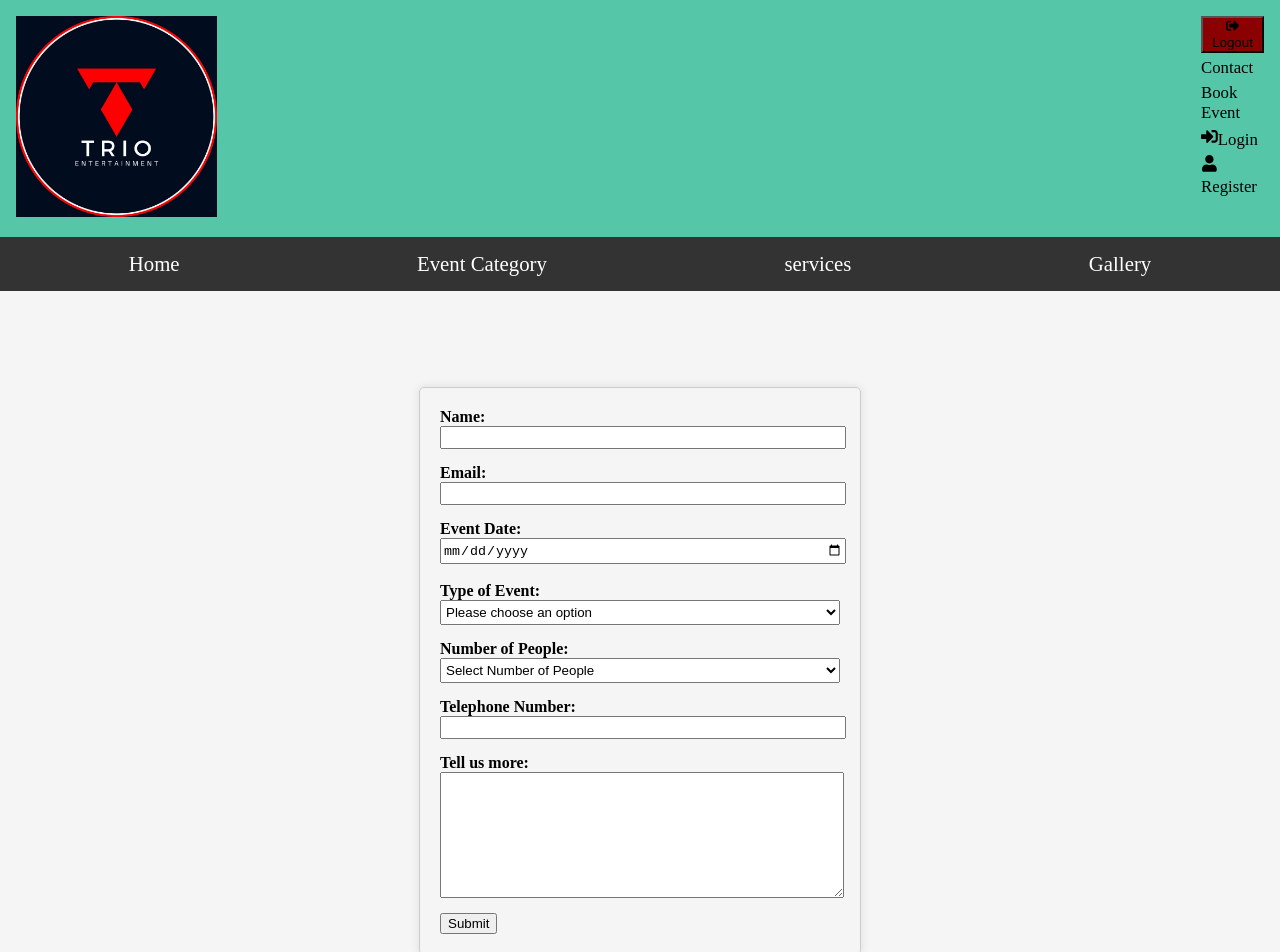
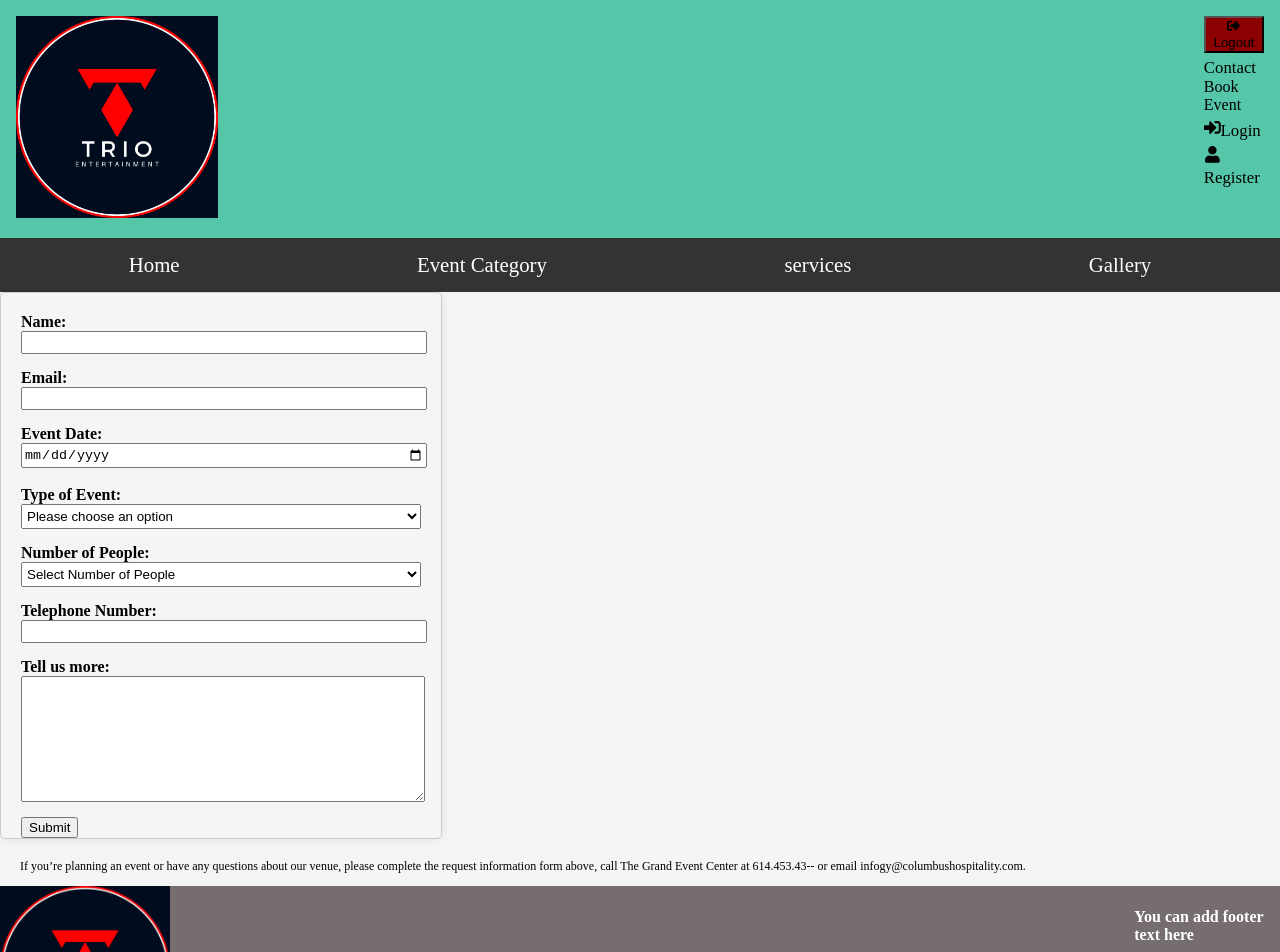
Before and after one commit to GeorgetteOlinga/TrioEventCenter-MERN-PROJECT, a React (Vite) app in the folder frontend/: page /event in a window 1280 px wide. Shown: the top 952 px of the page. Built offline with nearby package versions, Linux system fonts and the light colour scheme.

Commit message:
Event Form

```diff
--- a/frontend/src/components/Event/Event.jsx
+++ b/frontend/src/components/Event/Event.jsx
@@ -1,5 +1,6 @@
 import React, { useState } from "react";
 import styles from "./Event.module.css";
+import axios from 'axios'
 
 const Event = () => {
   const [name, setName] = useState("");
@@ -10,7 +11,7 @@ const Event = () => {
   const [contact, setContact] = useState("");
   const [additionalInfo, setAdditionalInfo] = useState("");
 
-  const submitHandler = () => {
+  const submitHandler = async () => {
     let obj = {
       name,
       email,
@@ -21,7 +22,20 @@ const Event = () => {
       detail: additionalInfo,
     };
 
-    fetch("http://localhost:5000/event", {
+    try {
+      const response = await axios.post('http://localhost:5000/api/events', obj, {
+        headers: {
+          authorization: `Bearer ${localStorage.getItem("token")}`
+        }
+      })
+      console.log(response.data)
+    } catch (error) {
+      console.log(error.message)
+    }
+
+    /**
+
+    fetch("http://localhost:5000/api/events", {
       method: "post",
       body: JSON.stringify(obj),
       headers: {
@@ -44,10 +58,12 @@ const Event = () => {
           console.log("Something went wrong");
         }
       });
-  };
+   */
+    };
 
   return (
-    <div className={styles.eventForm}>
+    <div>
+      <div className={styles.eventForm}>
       <label>
         Name:
         <input
@@ -137,6 +153,12 @@ const Event = () => {
       </label>
       {/* Add submit button or further actions as needed */}
     </div>
+    <p style={{
+      marginLeft: 20,
+      fontSize: 12
+    }}>  If you’re planning an event or have any questions about our venue, please complete the request information form above, call The Grand Event Center at 614.453.43-- or email infogy@columbushospitality.com.</p>
+
+    </div>
   );
 };
 
--- a/frontend/src/components/Event/Event.module.css
+++ b/frontend/src/components/Event/Event.module.css
@@ -2,8 +2,8 @@
 
 .eventForm {
     max-width: 400px;
-    margin: 6rem auto;
-    padding: 20px;
+  margin-bottom: 20px;
+    padding: 20px 20px 0px 20px;
     border: 1px solid #ccc;
     border-radius: 5px;
     box-shadow: 0 0 10px rgba(0, 0, 0, 0.1);
--- a/frontend/src/components/header/Header.jsx
+++ b/frontend/src/components/header/Header.jsx
@@ -1,9 +1,9 @@
-import React from 'react'
+import React, {useState} from 'react'
 import { FaSignInAlt, FaSignOutAlt, FaUser } from 'react-icons/fa';
 import { Link, useNavigate } from 'react-router-dom';
 import { useSelector, useDispatch } from 'react-redux';
 import { logout, reset } from '../../store/auth/authSlice';
-
+import Event from '../../components/Event/Event'
 //--------------------
 
 import logo from "../../assets/triologo.jpg";
@@ -13,12 +13,23 @@ import SignupModal from "../../pages/signUpForm/Signup";
 const Header = () => {
   const navigate = useNavigate();
   const dispatch = useDispatch();
+  const [show, setShow] = useState(false)
   const { user } = useSelector((state) => state.auth);
 
   const onLogout = () => {
       dispatch(logout());
       dispatch(reset());
       navigate('/');
+  }
+
+  const handleShowModal = () => {
+    /**
+     * if previous value is false then make true
+     * else if previous value is true make it false
+     * true => !true => not true = false
+     * false => !false => not false = true
+     */
+    setShow(prev => !prev)
   }
   return (
     <div className={styles.wrapper}>
@@ -29,10 +40,29 @@ const Header = () => {
         <button className='btn' onClick={onLogout}>
         <FaSignOutAlt />Logout</button>
         <Link to="contact">Contact</Link>
-        <Link to="/event">Book Event</Link>
+        <div
+        onClick={handleShowModal}
+        >Book Event</div>
+       { /** <Link to="/event">Book Event</Link> */ }
         <Link to='/login'><FaSignInAlt />Login</Link>
         <Link to="/"><FaUser />Register</Link>
       </div>
+      <div id="modal"
+
+      style={{
+        position: "absolute",
+        width: "400px",
+
+        backgroundColor: "brown",
+        top: "70%",
+        left: "50%",
+        transform: "translate(-50%, -50%)",
+        display: show ? "block" : "none"
+      }}>
+
+       <Event />
+      </div>
+
     </div>
   );
 };
```
Also changed, not shown: 1 other file (tests, documents, lock files or other folders).
